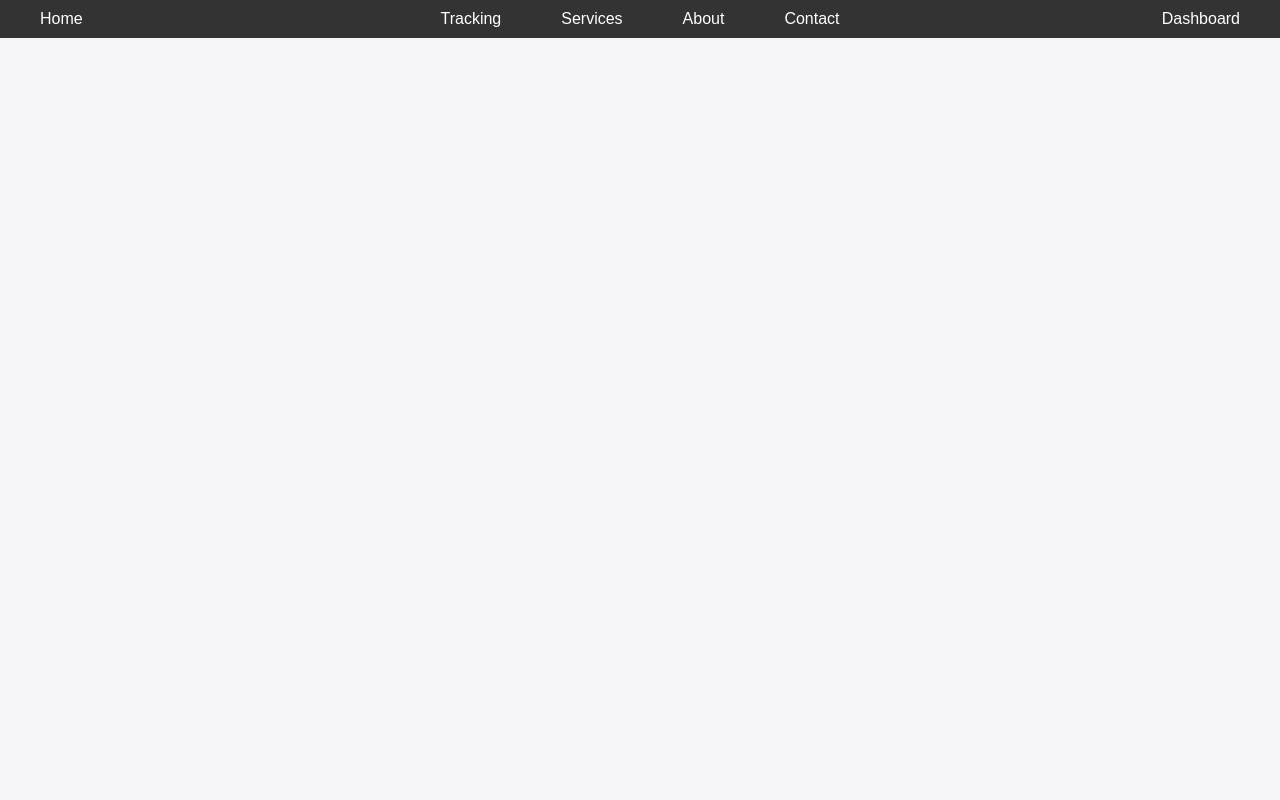
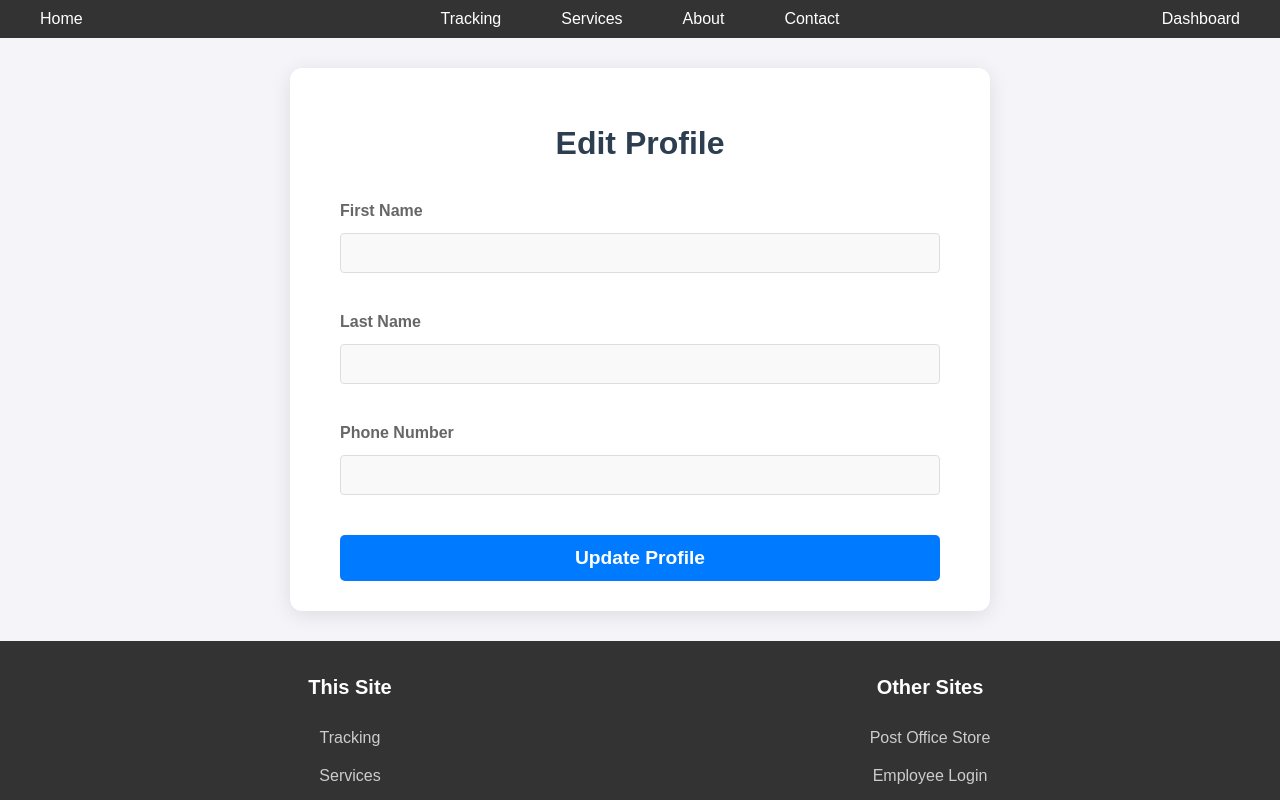
Before and after one commit to LuisangelE-04/Database-Project, a React (Create React App) app: page /employee-profile in a window 1280 px wide. Shown: the top 800 px of the page. Built offline with nearby package versions, Linux system fonts and the light colour scheme; no server answers; sample sign-in values are in the browser's storage.

Commit message:
prep create package for new backend logic, add edit employee profile, employee dashboard

```diff
--- a/src/App.js
+++ b/src/App.js
@@ -14,7 +14,6 @@ import CustomerDashboard from './pages/CustomerDashboard';
 import Contact from './pages/Contact';
 import About from './pages/About';
 import Services from './pages/Services';
-import NavBar from "./components/NavBar";
 import CreatePackage from "./components/CreatePackage";
 import UpdatePackage from "./pages/UpdatePackage";
 import EditCustomerProfile from "./pages/EditCustomerProfile";
--- a/src/css/CustomerDashboard.css
+++ b/src/css/CustomerDashboard.css
@@ -54,10 +54,6 @@ header {
 .quick-actions .secondary-action {
   background-color: #f1f1f1;
   color: #007bff;
-}
-
-.quick-actions button:hover {
-  transform: scale(1.05);
 }
 
 /* Shipment Overview */
--- a/src/css/Dashboard.css
+++ b/src/css/Dashboard.css
@@ -5,7 +5,7 @@
 
 .dashboard-grid {
   display: grid;
-  grid-template-columns: repeat(3, 1fr);
+  grid-template-columns: repeat(2, 1fr);
   gap: 20px;
 }
 
--- a/src/endpoints/Endpoints.js
+++ b/src/endpoints/Endpoints.js
@@ -8,6 +8,7 @@ export const ENDPOINTS = {
     EMPLOYEE: {
       LOGIN: 'auth/employee-login',
       REGISTER: 'auth/employee-register',
+      EDIT_PROFILE: 'employee/edit-profile',
     },
     CUSTOMER: {
       LOGIN: 'auth/customer-login',
--- a/src/pages/EditEmployeeProfile.js
+++ b/src/pages/EditEmployeeProfile.js
@@ -1,15 +1,127 @@
-import React from "react";
+import React, { useEffect, useState } from "react";
 import axios from "axios";
 import { ENDPOINTS, BASE_URL } from "../endpoints/Endpoints";
 import NavBar from "../components/NavBar";
 import Footer from "../components/Footer";
 
 const EditEmployeeProfile = () => {
+  const [firstName, setFirstName] = useState("");
+  const [lastName, setLastName] = useState("");
+  const [phoneNumber, setPhoneNumber] = useState("");
+  const [DOB, setDOB] = useState("");
+
+
+  useEffect(() => {
+    const fetchProfile = async () => {
+      const accessToken = localStorage.getItem("accessToken");
+
+      if (!accessToken) {
+        console.error("Access token not found. Redirecting to login.");
+        alert("You must be logged in to view this page.");
+        window.location.href = '/';
+        return;
+      }
+
+      try {
+        const instance = axios.create({
+          baseURL: BASE_URL,
+          headers: {
+            "ngrok-skip-browser-warning": "69420",
+            "Content-Type": "application/json",
+            authentication: accessToken
+          },
+        });
+
+        const response = await instance.get(ENDPOINTS.GET.EMPLOYEE.PROFILE);
+
+        console.log(response.data);
+
+        setFirstName(response.data.firstName);
+        setLastName(response.data.lastName);
+        setPhoneNumber(response.data.phoneNumber);
+        setDOB(response.data.DOB);
+
+      } catch (error) {
+        alert("Error: " + error.message);
+      }
+    };
+
+    fetchProfile();
+
+  }, [])
+
+  const handleSubmit = async (e) => {
+    e.preventDefault();
+
+    try {
+      const payload = {
+        "firstName": firstName,
+        "lastName": lastName,
+        "DOB": DOB,
+        "phoneNumber": phoneNumber
+      };
+      const accessToken = localStorage.getItem("accessToken");
+
+      const instance = axios.create({
+        baseURL: BASE_URL,
+        headers: {
+          "ngrok-skip-browser-warning": "69420",
+          "Content-Type": "application/json",
+          authentication: accessToken
+        },
+      });
+
+      const response = await instance.put(ENDPOINTS.AUTH.EMPLOYEE.EDIT_PROFILE, payload);
+      console.log(response.data);
+      alert("Profile updated successfully.");
+      window.location.href = '/employee-dashboard';
+    } catch (error) {
+      alert("Error: " + error.message);
+    }
+  };
 
   return (
     <>
     <NavBar />
+    <div className="update-package-container">
+      <h2>Edit Profile</h2>
+      <form onSubmit={handleSubmit}>
+      <div className="form-group">
+          <label htmlFor="firstName">First Name</label>
+          <input
+            type="text"
+            id="firstName"
+            name="firstName"
+            value={firstName}
+            onChange={(e) => setFirstName(e.target.value)}
+          />
+        </div>
 
+        <div className="form-group">
+          <label htmlFor="lastName">Last Name</label>
+          <input
+            type="text"
+            id="lastName"
+            name="lastName"
+            value={lastName}
+            onChange={(e) => setLastName(e.target.value)}
+          />
+        </div>
+
+        <div className="form-group">
+          <label htmlFor="phoneNumber">Phone Number</label>
+          <input
+            type="text"
+            id="phoneNumber"
+            name="phoneNumber"
+            value={phoneNumber}
+            onChange={(e) => setPhoneNumber(e.target.value)}
+          />
+        </div>
+        <button type="submit">Update Profile</button>
+      </form>
+    </div>
+    <Footer />
     </>
   );
 };
--- a/src/pages/EmployeeDashboard.js
+++ b/src/pages/EmployeeDashboard.js
@@ -4,13 +4,13 @@ import { useNavigate } from 'react-router-dom';
 import NavBar from "../components/NavBar";
 import Footer from "../components/Footer";
 import Logout from "../components/Logout";
-import CreatePackage from "../components/CreatePackage";
 import "../css/Dashboard.css";
-import { createENDPOINT, ENDPOINTS, BASE_URL } from "../endpoints/Endpoints";
+import { ENDPOINTS, BASE_URL } from "../endpoints/Endpoints";
 
 const EmployeeDashboard = () => {
   const [firstName, setFirstName] = useState("");
   const [lastname, setLastName] = useState("");
+  const [phoneNumber, setPhoneNumber] = useState("");
   const [position, setPosition] = useState("");
   const [email, setEmail] = useState("");
   const [postOffice, setPostOffice] = useState("");
@@ -44,6 +44,7 @@ const EmployeeDashboard = () => {
       setLastName(response.data.lastName);
       setPosition(response.data.position);
       setEmail(response.data.email);
+      setPhoneNumber(response.data.phoneNumber);
       setPostOffice(response.data.postOffice.branchName);
       setPostOfficeNumber(response.data.postOffice.phoneNumber);
       setPostOfficeEmail(response.data.postOffice.email);
@@ -88,7 +89,8 @@ const EmployeeDashboard = () => {
           <p><strong>Full Name: </strong>{firstName} {lastname}</p>
           <p><strong>Position: </strong>{position}</p>
           <p><strong>Your Email:  </strong>{email}</p>
-          <button className="view-all" onClick={handleViewProfile}>View Full Profile</button>
+          <p><strong>Phone: </strong>{phoneNumber}</p>
+          <button className="view-all" onClick={handleViewProfile}>Edit Profile</button>
         </div>
 
         <div className="quick-actions">
@@ -101,9 +103,6 @@ const EmployeeDashboard = () => {
             </div>
             <div className="item-2">
               <button onClick={handleCreatePackage}>Create Package</button>
-            </div>
-            <div className="item-2">
-              <button>Edit Profile</button>
             </div>
           </div>
         </div>
--- a/src/pages/UpdatePackage.js
+++ b/src/pages/UpdatePackage.js
@@ -37,6 +37,8 @@ const UpdatePackage = () => {
             });
 
             const response = await instance.put(ENDPOINTS.AUTH.PACKAGE.UPDATE_PACKAGE, payload);
+
+            console.log(response.data);
             alert("Package Updated Successfully");
             window.location.href = "/employee-dashboard";
         } catch (error) {
```
Also changed, not shown: src/components/CreatePackage.js (+25 -0 lines).
